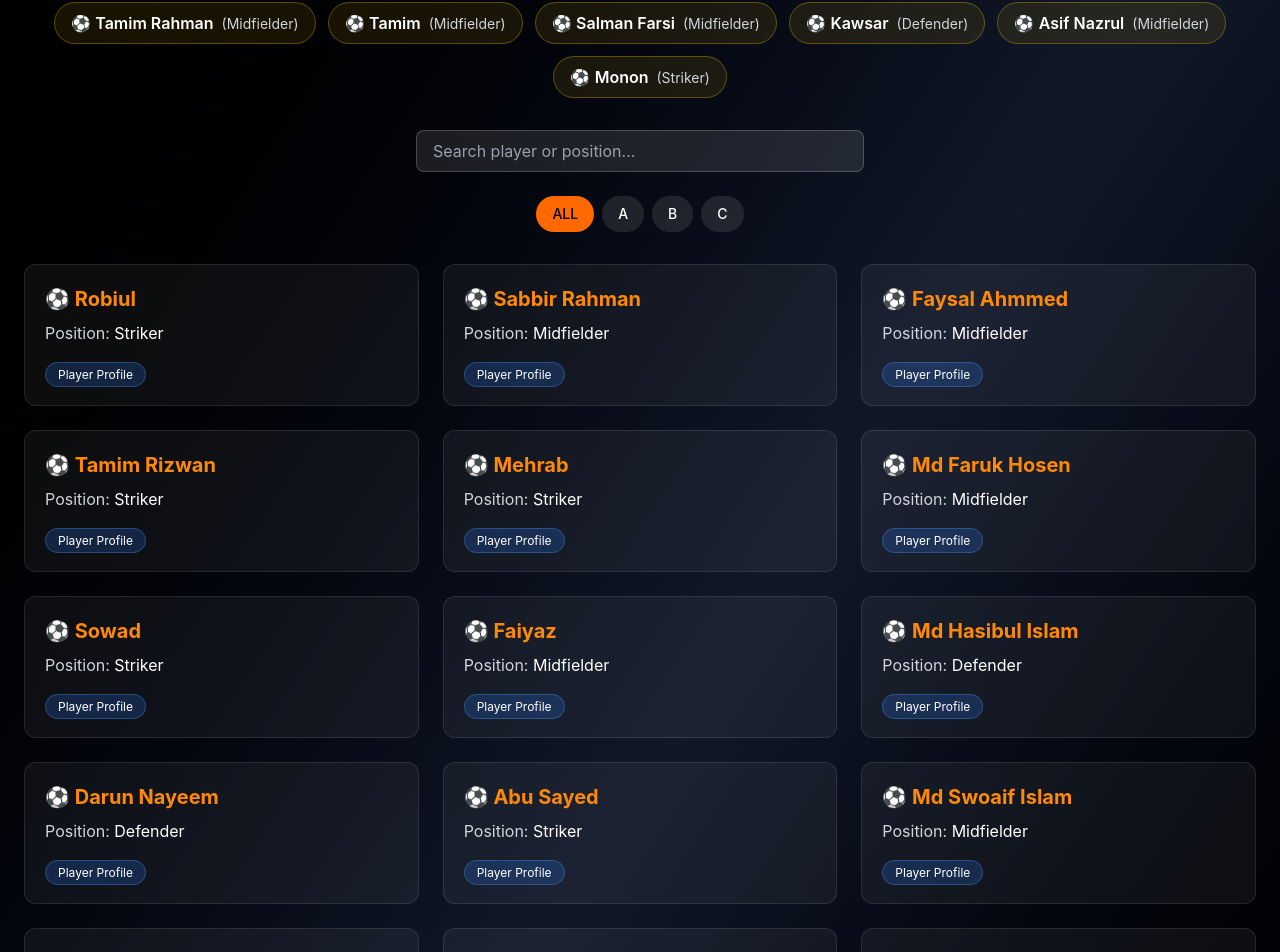
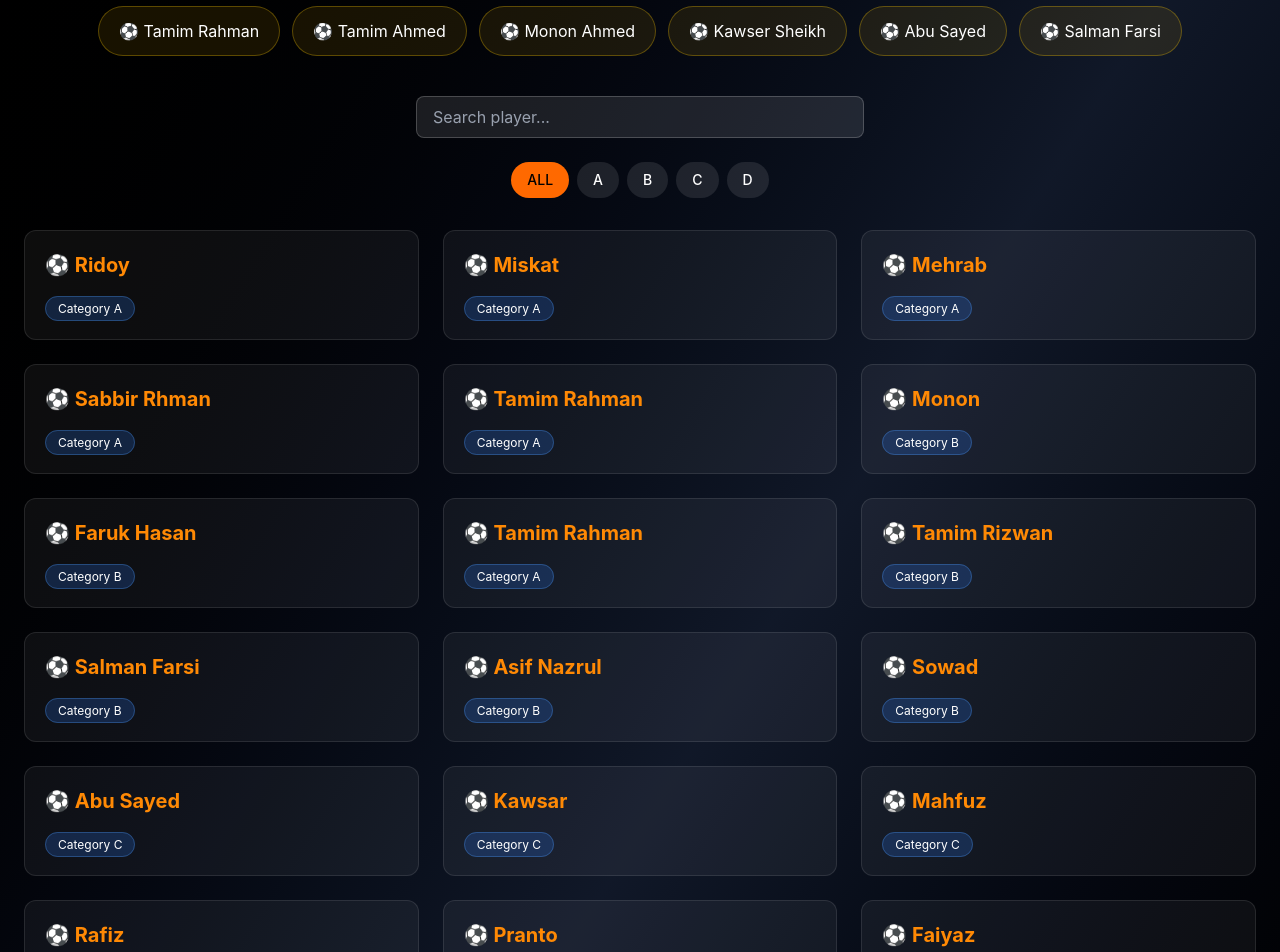
Before and after one commit to sadathassanlabib/-PRE-EID-FRIENDSHIP-CUP-2026, a Next.js app: page /players in a window 1280 px wide. Shown: the part 255-1207 px from the top of the page. Built offline with nearby package versions, Linux system fonts and the light colour scheme.

Commit message:
update players

```diff
--- /dev/null
+++ b/src/app/(navber details)/data/players.jsx
@@ -0,0 +1,60 @@
+export const players = {
+   captains: [
+    { name: "Tamim Rahman" },
+    { name: "Tamim Ahmed" },
+    { name: "Monon Ahmed" },
+    { name: "Kawser Sheikh" },
+    { name: "Abu Sayed" },
+    { name: "Salman Farsi" }
+  ],
+
+  categories: {
+    A: [
+      { name: "Ridoy" },
+      { name: "Miskat" },
+      { name: "Mehrab" },
+      { name: "Sabbir Rhman" },
+      { name: "Tamim Rahman" }
+    ],
+
+    B: [
+      { name: "Monon" },
+      { name: "Faruk Hasan" },
+      { name: "Tamim Rahman" },
+      { name: "Tamim Rizwan" },
+      { name: "Salman Farsi" },
+      { name: "Asif Nazrul" },
+      { name: "Sowad" }
+    ],
+
+    C: [
+      { name: "Abu Sayed" },
+      { name: "Kawsar" },
+      { name: "Mahfuz" },
+      { name: "Rafiz" },
+      { name: "Pranto" },
+      { name: "Faiyaz" }
+    ],
+
+    D: [
+      { name: "Abdullah" },
+      { name: "Darun Nayem" },
+      { name: "Ibrahim Rana" },
+      { name: "Sadat Labib" },
+      { name: "Sajidul Islam" },
+      { name: "Mr. Ahmed" },
+      { name: "Masrafi Bin Alif" },
+      { name: "Nabil" },
+      { name: "Rizvi" },
+      { name: "Sowaif" },
+      { name: "GM Hasan" },
+      { name: "Arshad Vai" },
+      { name: "Galib" },
+      { name: "Mahim" },
+      { name: "Niloy" },
+      { name: "Kader Vai" },
+      { name: "Hasibul" },
+      { name: "Faozin" }
+    ]
+  }
+}
--- a/src/app/(navber details)/players/page.jsx
+++ b/src/app/(navber details)/players/page.jsx
@@ -1,29 +1,29 @@
 'use client'
 
 import React, { useState } from 'react'
-import { player } from '../players/players'
+import { players } from '../data/players'
 
 const Player = () => {
   const [activeCategory, setActiveCategory] = useState("ALL")
   const [searchTerm, setSearchTerm] = useState("")
 
-  const categories = ["ALL", "A", "B", "C"]
+  const categories = ["ALL", "A", "B", "C", "D"]
 
   const getAllPlayers = () => [
-    ...player.categories.A,
-    ...player.categories.B,
-    ...player.categories.C
+    ...players.categories.A,
+    ...players.categories.B,
+    ...players.categories.C,
+    ...players.categories.D
   ]
 
   const basePlayers =
     activeCategory === "ALL"
       ? getAllPlayers()
-      : player.categories[activeCategory]
+      : players.categories[activeCategory]
 
-  // 🔍 SEARCH FILTER (NAME + POSITION)
+  // 🔍 SEARCH FILTER (ONLY NAME)
   const filteredPlayers = basePlayers.filter((p) =>
-    p.name.toLowerCase().includes(searchTerm.toLowerCase()) ||
-    p.position.toLowerCase().includes(searchTerm.toLowerCase())
+    p.name.toLowerCase().includes(searchTerm.toLowerCase())
   )
 
   return (
@@ -34,35 +34,35 @@ const Player = () => {
         <h1 className="text-4xl font-bold">
           ⚽ Players Dashboard
         </h1>
+
         <p className="text-gray-400 mt-2">
           Pre-Eid Friendship Cup 2026
         </p>
       </div>
+
       {/* 👑 CAPTAINS SECTION */}
-<div className="mb-8">
-  <h2 className="text-center text-2xl font-bold text-yellow-400 mb-4">
+<div className="mb-10">
+  <h2 className="text-center text-2xl font-bold text-yellow-400 mb-5">
     👑 Team Captains
   </h2>
 
   <div className="flex flex-wrap justify-center gap-3">
-    {player.captains.map((c, i) => (
+    {players.captains.map((captain, i) => (
       <div
         key={i}
-        className="px-4 py-2 rounded-full bg-yellow-500/10 border border-yellow-400/30 hover:scale-105 transition"
+        className="px-5 py-3 rounded-full bg-yellow-500/10 border border-yellow-400/30 hover:scale-105 transition"
       >
-        ⚽ <span className="font-semibold">{c.name}</span>
-        <span className="text-gray-300 ml-2 text-sm">
-          ({c.position})
-        </span>
+        ⚽ {captain.name}
       </div>
     ))}
   </div>
 </div>
+
       {/* SEARCH BAR */}
       <div className="flex justify-center mb-6">
         <input
           type="text"
-          placeholder="Search player or position..."
+          placeholder="Search player..."
           value={searchTerm}
           onChange={(e) => setSearchTerm(e.target.value)}
           className="w-full max-w-md px-4 py-2 rounded-lg bg-white/10 border border-white/20 text-white placeholder-gray-400 focus:outline-none focus:ring-2 focus:ring-orange-500"
@@ -93,19 +93,19 @@ const Player = () => {
           filteredPlayers.map((p, i) => (
             <div
               key={i}
-              className="bg-white/5 border border-white/10 rounded-xl p-5 hover:bg-white/10 transition"
+              className="bg-white/5 border border-white/10 rounded-xl p-5 hover:bg-white/10 transition hover:scale-[1.02]"
             >
               <h2 className="text-xl font-bold text-orange-400">
                 ⚽ {p.name}
               </h2>
 
-              <p className="text-gray-300 mt-2">
-                Position: <span className="text-white">{p.position}</span>
-              </p>
-
               <div className="mt-4">
                 <span className="text-xs px-3 py-1 rounded-full bg-blue-500/20 border border-blue-400/30">
-                  Player Profile
+                  Category {activeCategory === "ALL"
+                    ? Object.keys(players.categories).find(cat =>
+                        players.categories[cat].some(pl => pl.name === p.name)
+                      )
+                    : activeCategory}
                 </span>
               </div>
             </div>
--- a/src/app/(navber details)/players/players.jsx
+++ /dev/null
@@ -1,48 +0,0 @@
-
-export const player = {
-  "captains": [
-    { "name": "Tamim Rahman", "position": "Midfielder" },
-    { "name": "Tamim", "position": "Midfielder" },
-    { "name": "Salman Farsi", "position": "Midfielder" },
-    { "name": "Kawsar", "position": "Defender" },
-    { "name": "Asif Nazrul", "position": "Midfielder" },
-    { "name": "Monon", "position": "Striker" }
-  ],
-
-  "categories": {
-    "A": [
-      { "name": "Robiul", "position": "Striker" },
-      { "name": "Sabbir Rahman", "position": "Midfielder" },
-      { "name": "Faysal Ahmmed", "position": "Midfielder" },
-      { "name": "Tamim Rizwan", "position": "Striker" },
-      { "name": "Mehrab", "position": "Striker" },
-      { "name": "Md Faruk Hosen", "position": "Midfielder" }
-    ],
-
-    "B": [
-      { "name": "Sowad", "position": "Striker" },
-      { "name": "Faiyaz", "position": "Midfielder" },
-      { "name": "Md Hasibul Islam", "position": "Defender" },
-      { "name": "Darun Nayeem", "position": "Defender" },
-      { "name": "Abu Sayed", "position": "Striker" },
-      { "name": "Md Swoaif Islam", "position": "Midfielder" }
-    ],
-
-    "C": [
-      { "name": "Abdullah", "position": "Striker" },
-      { "name": "Mohammad Sajidul Islam", "position": "Defender" },
-      { "name": "Sadat Hassan Labib", "position": "Goalkeeper" },
-      { "name": "Ibrahim Rana", "position": "Defender" },
-      { "name": "GM Hasan", "position": "Defender" },
-      { "name": "Ridoy", "position": "Striker" },
-      { "name": "Morshed Mashrafi Alif", "position": "Midfielder" },
-      { "name": "Sabit", "position": "Striker" },
-      { "name": "Mahfuz", "position": "Striker" },
-      { "name": "Miskat", "position": "Defender" },
-      { "name": "Rafiz", "position": "Midfielder" },
-      { "name": "Nabil", "position": "Midfielder" },
-      { "name": "Rizvi", "position": "Striker" },
-      { "name": "Raaheem Mahmud Swapno", "position": "Midfielder" }
-    ]
-  }
-}
```
